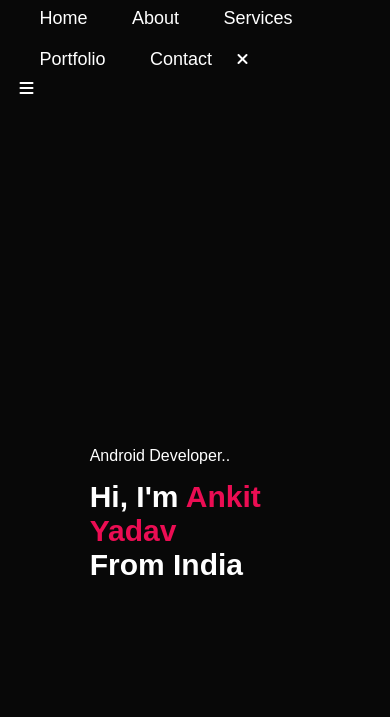
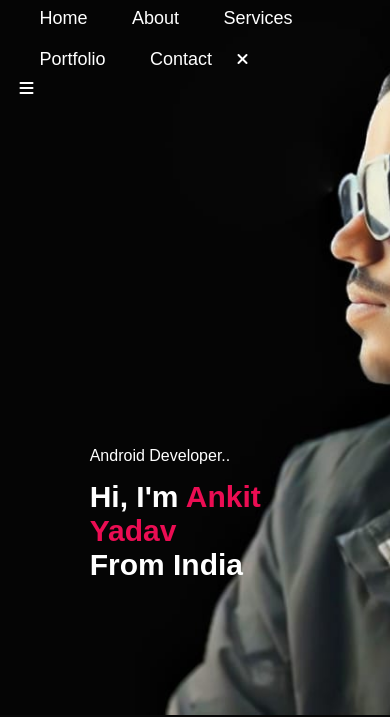
Before and after one commit to ankit-yadav1234/Portfolio, a plain HTML site: page Portfolio/index.html in a window 390 px wide. Shown: the part 133-850 px from the top of the page. Drawn offline with Linux system fonts and the light colour scheme.

Commit message:
Update portfolio images and styles

```diff
--- a/Portfolio/index.html
+++ b/Portfolio/index.html
@@ -5,7 +5,7 @@
     <meta name="viewport" content="width=device-width, initial-scale=1.0" />
     <title>Portfolio Website</title>
     <link rel="stylesheet" href="style.css" />
-    <link rel="icon" href="Image/pic_3.jpg" type="image/jpeg" />
+    <link rel="icon" href="Image/pic_1.jpeg" type="image/jpeg" />
     <script
       src="https://kit.fontawesome.com/d44c3d82bd.js"
       crossorigin="anonymous"
--- a/Portfolio/style.css
+++ b/Portfolio/style.css
@@ -18,7 +18,7 @@ body {
   margin-top: 1%;
   width: 100%;
   height: 100vh;
-  background-image: url("Image/pic_3.jpg");
+  background-image: url("Image/pic_1.jpeg");
   background-size: cover;
   background-position: center;
 }
@@ -369,7 +369,7 @@ form .btn2 {
 /* Small Mobile Screens */
 @media only screen and (max-width: 600px) {
   #header {
-    background-image: url("Image/pic_3.jpg");
+    background-image: url("Image/pic_1.jpeg");
   }
   .header-text {
     margin-top: 100%;
```
Also changed, not shown: Portfolio/Image/pic_1.jpeg (added).
